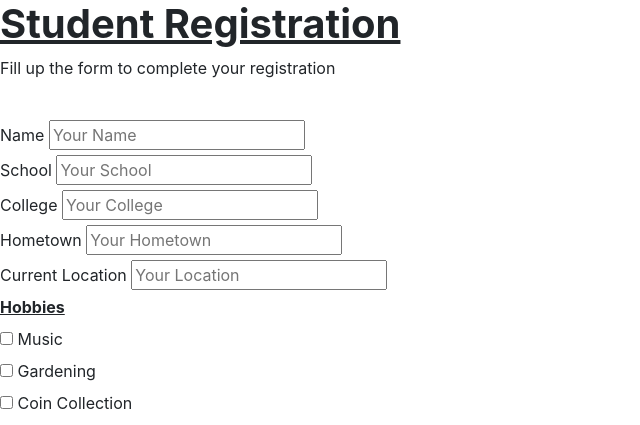
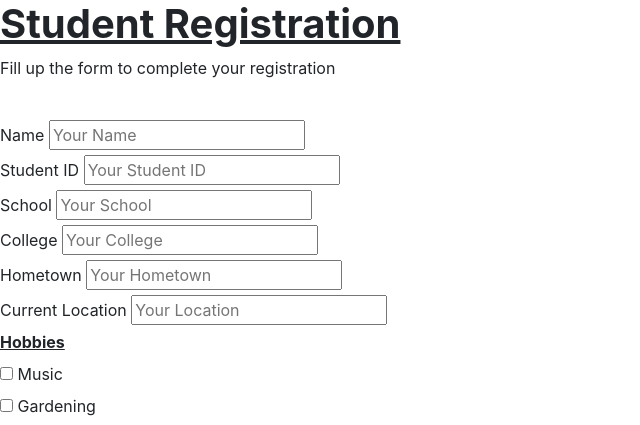
Before and after one commit to ShowmickKar/FIND-YOUR-BRACU-MATES-CSE370-PROJECT-SPRING-2022, a PHP site: page /student_registration.php in a window 1280 px wide. Shown: the top 425 px of the page, without its empty margins (0-640 px from the left). Run offline with PHP 8.4, Linux system fonts and the light colour scheme; some libraries are stand-ins or nearby versions.

Commit message:
Update student_registration.php

```diff
--- a/student_registration.php
+++ b/student_registration.php
@@ -20,6 +20,8 @@
         <form action="process.php" method="POST">
             <label for="">Name</label>
             <input type="text" name='name' placeholder="Your Name" value=""><br>
+            <label for="">Student ID</label>
+            <input type="number" name='id' placeholder="Your Student ID" value=""><br>
             <label for="">School</label>
             <input type="text" name='school' placeholder="Your School" value=""><br>
             <label for="">College</label>
```
